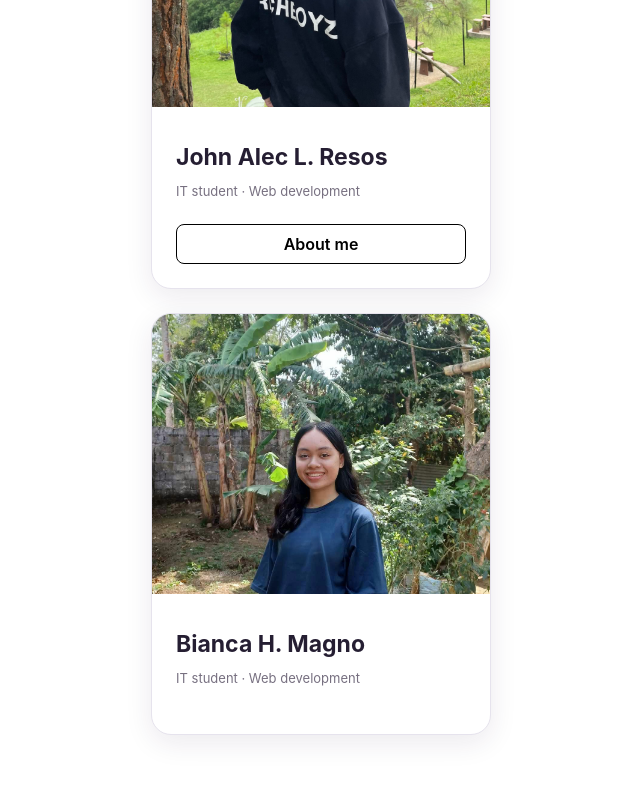
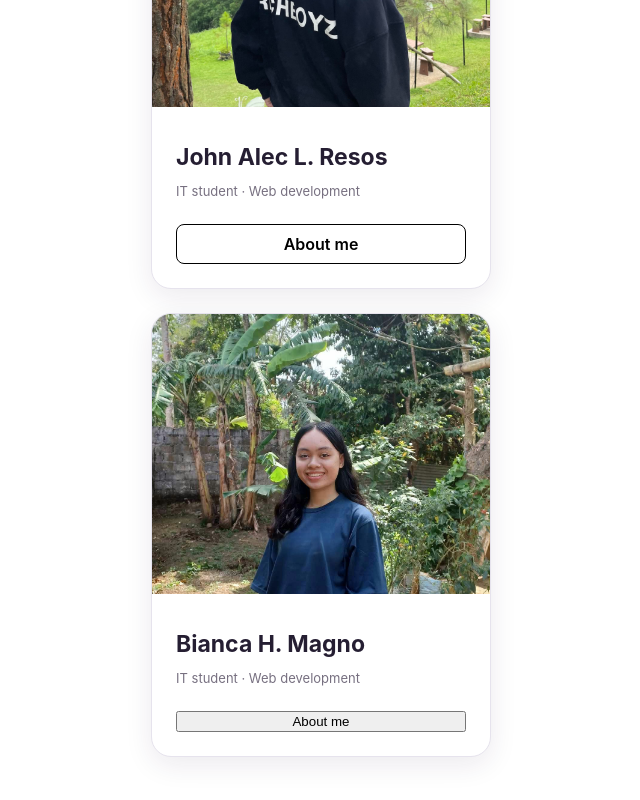
Before and after one commit to Resos-JohnAlec/S-ITWB415-EA3-ALTF4, an Angular app in the folder altf4/: page / in a window 1280 px wide. Shown: the part 358-1158 px from the top of the page, without its empty margins (319-959 px from the left). Built offline with nearby package versions, Linux system fonts and the light colour scheme.

Commit message:
feat: add about me button with event binding

```diff
--- a/altf4/src/app/components/magno-component/magno-component.html
+++ b/altf4/src/app/components/magno-component/magno-component.html
@@ -3,5 +3,10 @@
   <div class="profile-content">
     <h2>{{ name }}</h2>
     <p class="subtitle">IT student · Web development</p>
+    <button type="button" (click)="showDescription()" [attr.aria-expanded]="description() !== ''"
+      aria-controls="magno-description">
+      About me
+    </button>
+    <p id="magno-description" class="description">{{ description() }}</p>
   </div>
 </div>
--- a/altf4/src/app/components/magno-component/magno-component.scss
+++ b/altf4/src/app/components/magno-component/magno-component.scss
@@ -3,6 +3,23 @@
   width: 100%;
   max-width: 340px;
   margin-top: 24px;
+}
+
+button {
+  width: 100%;
+}
+
+.description:empty {
+  display: none;
+}
+
+.description {
+  margin: 20px 0 0;
+  padding-top: 16px;
+  border-top: 1px solid #ece8f1;
+  color: #62596f;
+  font-size: 14px;
+  line-height: 1.7;
 }
 
 .profile-card {
--- a/altf4/src/app/components/magno-component/magno-component.ts
+++ b/altf4/src/app/components/magno-component/magno-component.ts
@@ -1,4 +1,4 @@
-import { Component } from '@angular/core';
+import { Component, signal } from '@angular/core';
 
 @Component({
   selector: 'app-magno-component',
@@ -9,4 +9,11 @@ import { Component } from '@angular/core';
 export class MagnoComponent {
   name = 'Bianca H. Magno';
   photo = `images/magno.jpg`;
+  description = signal('');
+
+  showDescription() {
+    this.description.set(
+      'I am an IT student who enjoys designing and creating UI and UX.'
+    );
+  }
 }
```
